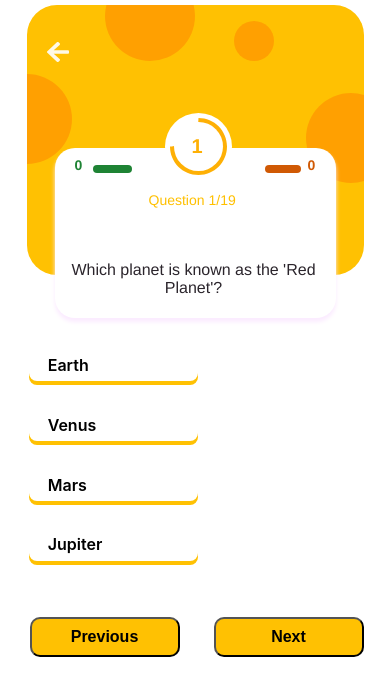
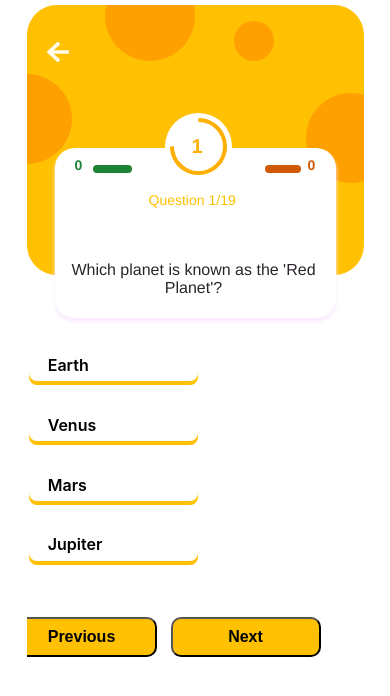
Before and after one commit to Akshay120302/Dotix-assignment, a React (Create React App) app: page /quiz in a window 390 px wide. Shown: the top 696 px of the page. Built offline with nearby package versions, Linux system fonts and the light colour scheme.

Commit message:
Menu Improvement

```diff
--- a/src/components/MyLoginModal.jsx
+++ b/src/components/MyLoginModal.jsx
@@ -66,7 +66,7 @@ const MyLoginModal = ({closeLoginModal}) => {
                         <input type="text" value={password} className='input' onChange={handleChange} name='Password' required />
                         <br />
 
-                        <button className="btnL">Sign In</button>
+                        <button className="btnL">Sign Up</button>
                         <br />
                         <div className="btn-holder">
                         <span className='centre'>Or</span>
--- a/src/style/MyLoginModal.css
+++ b/src/style/MyLoginModal.css
@@ -131,6 +131,17 @@ input {
     height: auto;
 }
 
+.btn {
+    background-color: #ffc102;
+    border-radius: 10px;
+    color: #000;
+    font-size: 16px;
+    font-weight: 600;
+    height: 40px;
+    width: 150px;
+    margin-left: 23px;
+}
+
 @media screen and (max-width:600px) {
 
     .modal-container {
@@ -188,7 +199,7 @@ input {
     }
 
     .profile {
-        background-color: #faebd7;
+        background-color: #ffffff;
         height: 100px;
         margin-left: 10px;
         width: 400px;
--- a/src/style/style.css
+++ b/src/style/style.css
@@ -340,16 +340,15 @@
   width: 242px;
 }
 
-.quiz-app-UI-design .btn {
-  margin: 20px;
-  width: 150px;
-  height: 40px;
+.quiz-app-UI-design .btn, .quiz-app-UI-design .btnP {
+  background-color: #ffc102;
   border-radius: 10px;
-  color: #000000;
-  margin-left: 46px;
-  background-color: #ffc102;
+  color: #000;
   font-size: 16px;
   font-weight: 600;
+  height: 40px;
+  width: 150px;
+  margin-left: 23px;
 }
 
 .quiz-app-UI-design .btnP {
```
